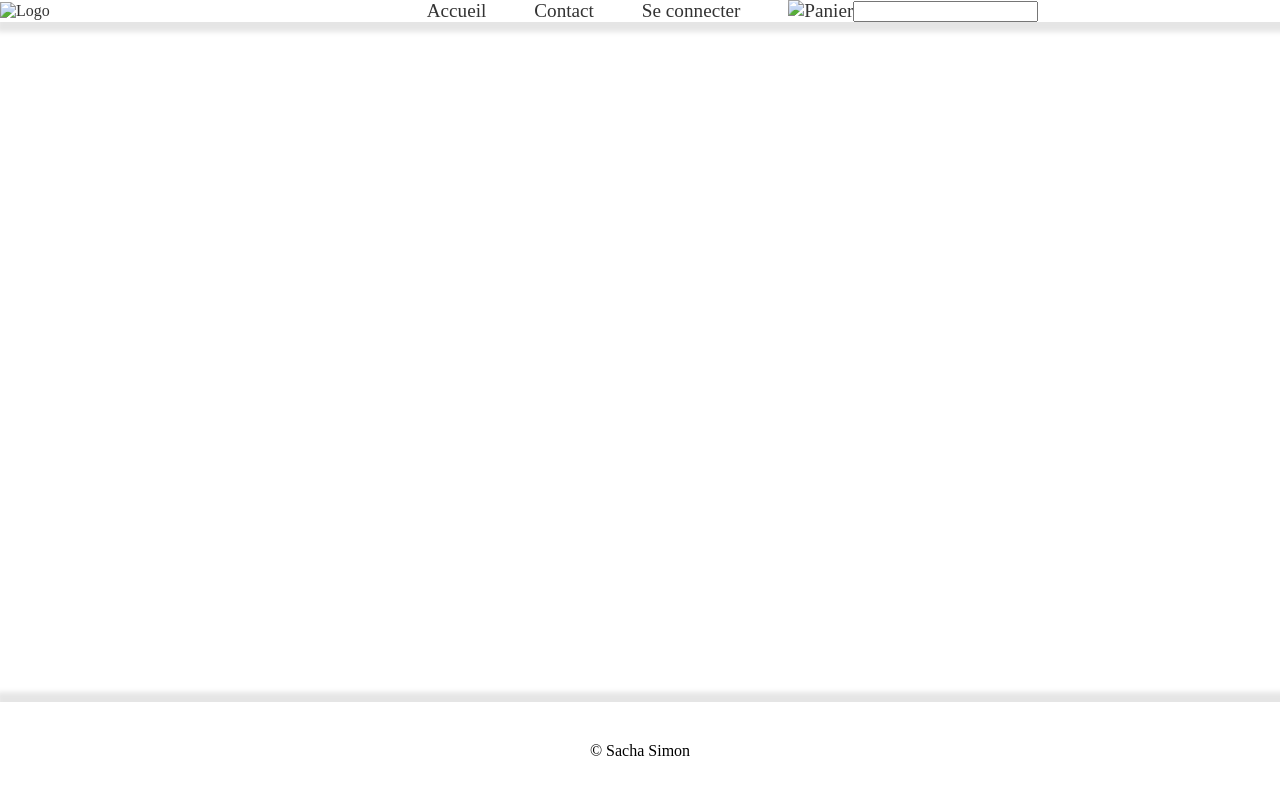
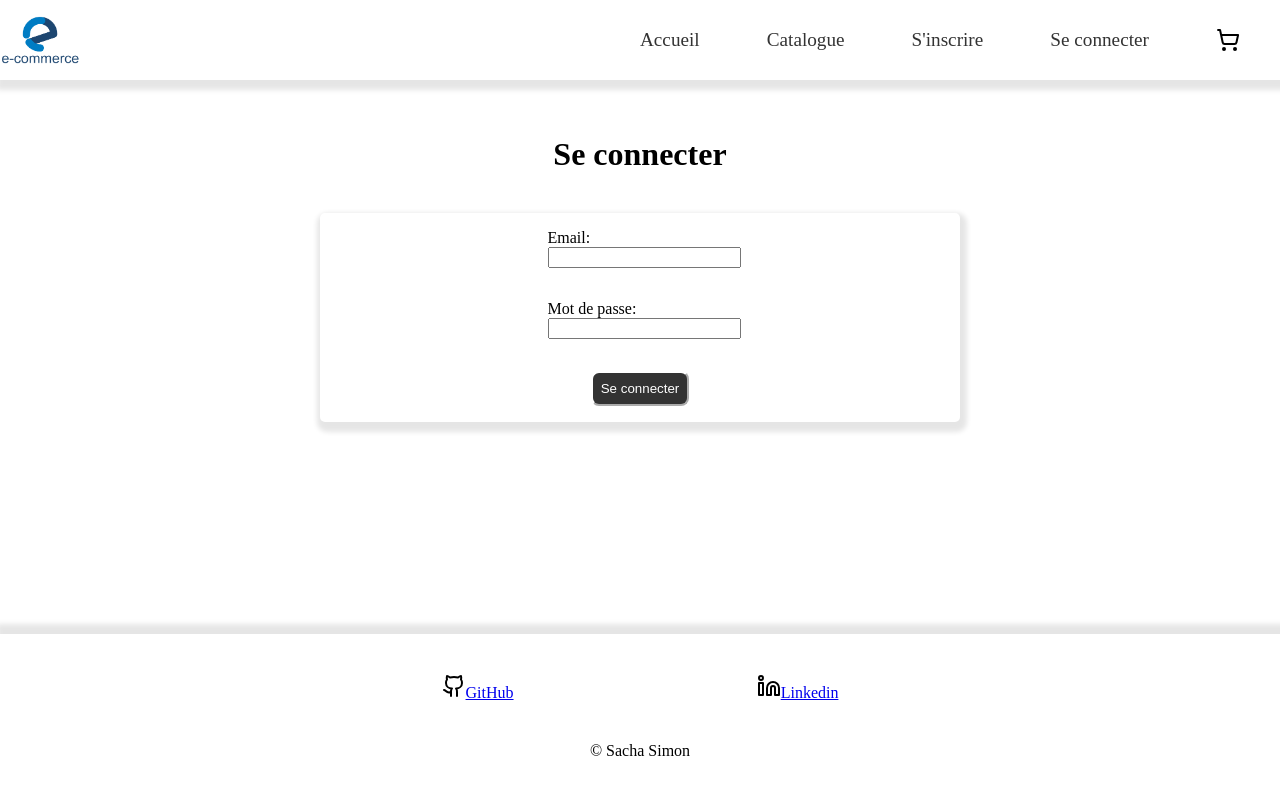
Before and after one commit to MPSBeats/Apache_SiteECommerce, a PHP site: page /login.html in a window 1280 px wide. Run offline with PHP 8.4, Linux system fonts and the light colour scheme.

Commit message:
Ajout de la page register et login

```diff
--- a/catalogue.html
+++ b/catalogue.html
@@ -15,7 +15,7 @@
   <header>
     <nav>
       <div>
-        <img src="img/logo.jpg" alt="Logo" width="80px">
+        <a href="index.html"><img src="img/logo.jpg" alt="Logo" width="80px"></a>
       </div>
       <div>
         <a href="index.html">Accueil</a>
--- a/css/style.css
+++ b/css/style.css
@@ -27,7 +27,7 @@ header nav div a{
     text-decoration: none;
     color: #333;
     font-size: 1.2rem;
-    font-weight: 500;
+    padding-right:5vh;
 }
 
 header nav div a:hover {
@@ -47,11 +47,22 @@ main section h2{
     text-align: center;
 }
 
-main section p{
+main section{
     padding:2vh;
     margin:auto;
     text-align: center;
     width: 70%;
+}
+
+#catalogueAccess button {
+    text-decoration: none;
+    border-radius: 1vh;
+    padding:1vh;
+    border-color: white;
+    background-color:#333;
+    color: white;
+    cursor: pointer;
+    align-self: center;
 }
 
 #catalogue{
@@ -120,6 +131,28 @@ main section p{
 }
 
 
+main div form{
+    box-shadow: 2px 5px 5px 5px rgba(0,0,0,0.1);
+    border-radius: 5px;
+    display: flex;
+    flex-direction: column;
+    align-items: center;
+    margin: 5vh auto;
+    width: 50%;
+}
+
+main div form p input{
+    width: 100%;
+}
+main div form button{
+    border-radius: 1vh;
+    padding:1vh;
+    border-color: white;
+    background-color:#333;
+    color: white;
+    cursor: pointer;
+    align-self: center;
+}
 
 footer{
     box-shadow: 2px -5px 5px 5px rgba(0,0,0,0.1);
--- a/detail.html
+++ b/detail.html
@@ -15,7 +15,7 @@
     <header>
         <nav>
             <div>
-                <img src="img/logo.jpg" alt="Logo" width="80px">
+                <a href="index.html"><img src="img/logo.jpg" alt="Logo" width="80px"></a>
             </div>
             <div>
                 <a href="index.html">Accueil</a>
--- a/login.html
+++ b/login.html
@@ -1,6 +1,7 @@
+<!DOCTYPE html
+    PUBLIC "-//W3C//DTD XHTML 1.0 Transitional//EN" "http://www.w3.org/TR/xhtml1/DTD/xhtml1-transitional.dtd">
+<html xmlns="http://www.w3.org/1999/xhtml">
 
-<!DOCTYPE html PUBLIC "-//W3C//DTD XHTML 1.0 Transitional//EN" "http://www.w3.org/TR/xhtml1/DTD/xhtml1-transitional.dtd">
-<html xmlns="http://www.w3.org/1999/xhtml">
 <head>
     <meta http-equiv="Content-Type" content="text/html; charset=UTF-8" />
     <link rel="stylesheet" href="../css/style.css">
@@ -9,30 +10,51 @@
 
     </style>
 </head>
+
 <body>
     <header>
         <nav>
             <div>
-          <img src="" alt="Logo">
+                <a href="index.html"><img src="img/logo.jpg" alt="Logo" width="80px"></a>
             </div>
             <div>
                 <a href="index.html">Accueil</a>
-          <a href="contact.html">Contact</a>
+                <a href="catalogue.html">Catalogue</a>
+                <a href="register.html">S'inscrire</a>
                 <a href="login.html">Se connecter</a>
-          <a href="panier.html"><img href="" alt="Panier"></a>
-        </div>
-        <div>
-          <input type="search">
+                <a href="panier.html"><img src="img/shopping-cart.svg" alt="Panier"></a>
             </div>
         </nav>
     </header>
 
     <main>
-
+        <h1>Se connecter</h1>
+        <div>
+            <form action="" method="post">
+                <p>
+                    <label for="email">Email:</label><br>
+                    <input type="email" id="email" name="email" required>
+                </p>
+                <p>
+                    <label for="password">Mot de passe:</label><br>
+                    <input type="password" id="password" name="password" required>
+                </p>
+                <p>
+                    <button type="submit">Se connecter</button>
+                </p>
+            </form>
+        </div>
     </main>
 
     <footer>
+        <div>
+            <a href="https://github.com/MPSBeats"><img src="img/github.svg" alt="github">GitHub</a>
+            <a href="https://www.linkedin.com/in/sacha-simon-45464825b/"><img src="img/linkedin.svg"
+                    alt="linkedin">Linkedin</a>
+        </div>
+
         <p>&copy; Sacha Simon</p>
     </footer>
 </body>
+
 </html>
```
Also changed, not shown: index.html (+13 -5 lines), register.html (+72 -0 lines). Lines whose indentation alone changed are shown as unchanged.
